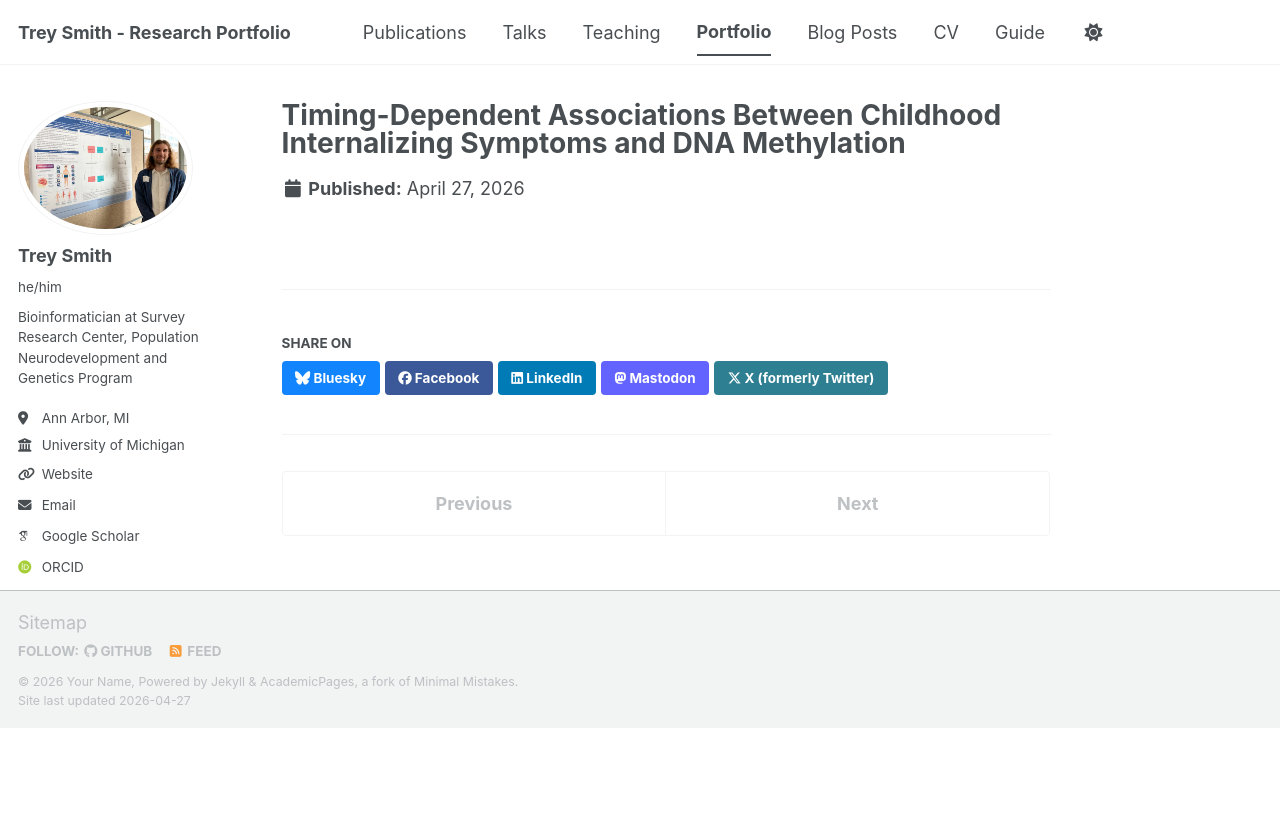
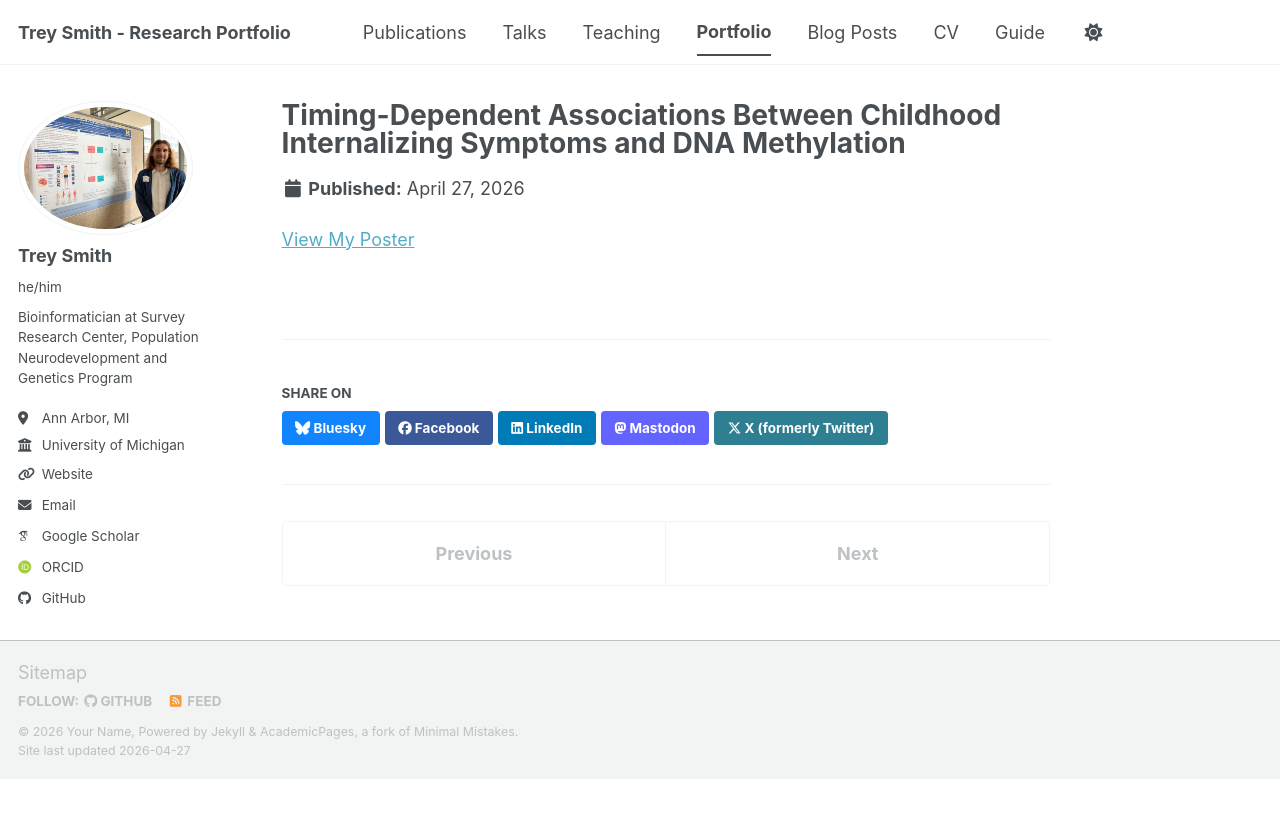
Before and after one commit to Treys925/Treys925.github.io, a Jekyll site: the page built from _portfolio/portfolio-3.md, in a window 1280 px wide. Shown: the top 818 px of the page. Built offline with Jekyll 4.4.1, drawn with Linux system fonts in a browser that asks for light colours; some web fonts are replaced; a script bundle is joined from its source files by our own code; library files that are not in the unit come from our copies.

Commit message:
Update portfolio-3.md

```diff
--- a/_portfolio/portfolio-3.md
+++ b/_portfolio/portfolio-3.md
@@ -3,3 +3,5 @@
 excerpt: "Poster for Population Association of America Annual Meeting <br/><img src='/images/Slide1.PNG'>"
 collection: portfolio
 ---
+
+[View My Poster](https://Treys925.github.io/images/Slide1.PNG)
```
